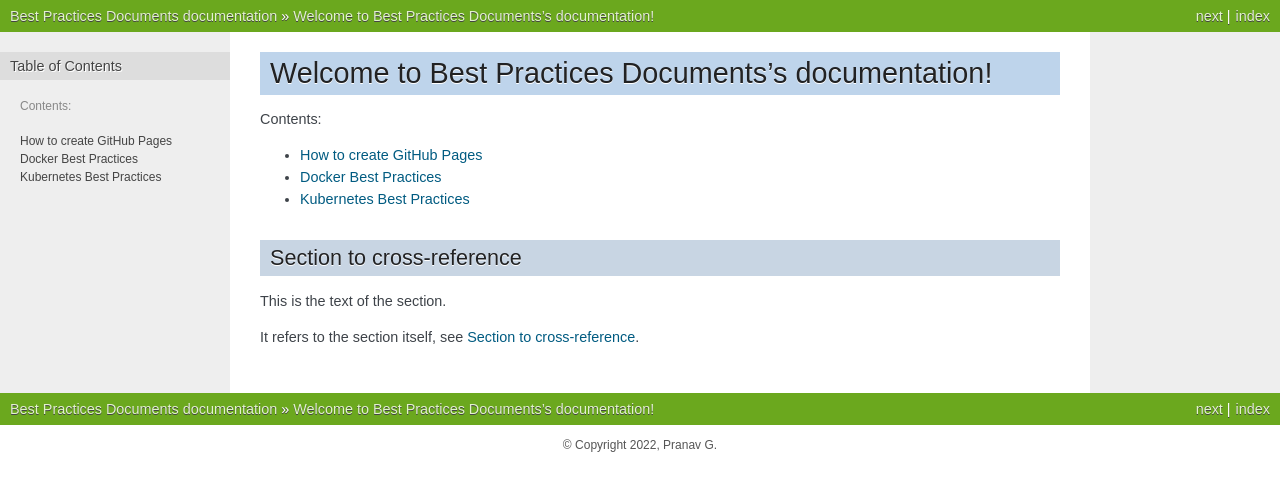
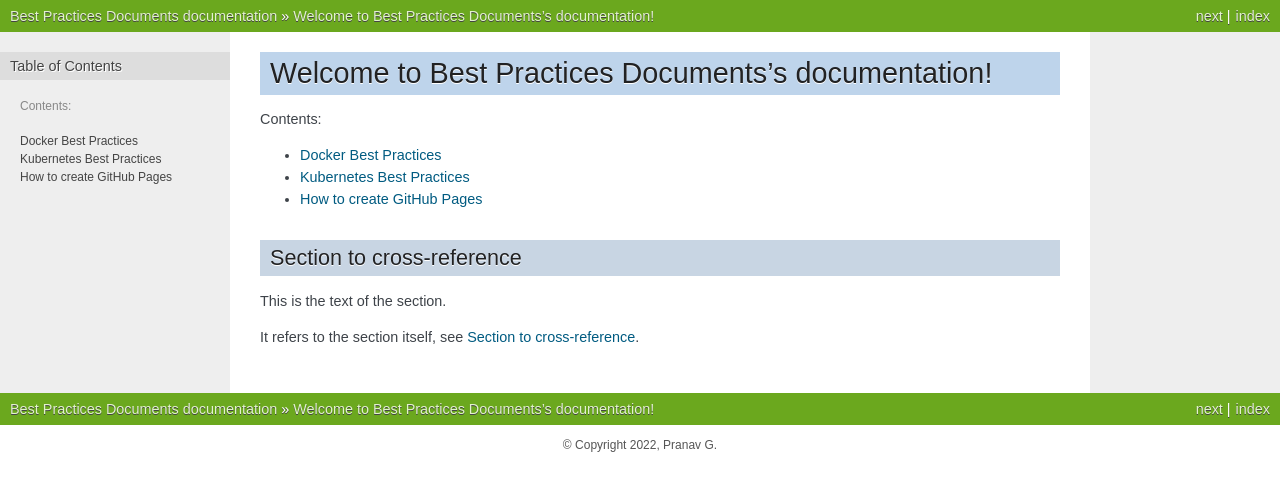
Before and after one commit to pranavgvrk/BestPractices, a Sphinx documentation site: the page built from source/index.rst, in a window 1280 px wide. Shown: the top 491 px of the page. Built offline with Sphinx 7.4.7, drawn with Linux system fonts in a browser that asks for light colours; some of the changed lines change nothing that is shown.

Commit message:
update structure

```diff
--- a/source/index.rst
+++ b/source/index.rst
@@ -9,10 +9,10 @@
 .. toctree::
    :maxdepth: 1
    :caption: Contents:
+   :glob:
 
-   GitHub_Pages
-   Docker_BestPractices
-   K8S_BestPractices
+   best_practice/*
+   how-to/*
 
 .. _Docker_BSP:
 
```
Also changed, not shown: source/best_practice/Docker_BestPractices.rst (renamed from source/Docker_BestPractices.rst), source/best_practice/K8S_BestPractices.rst (renamed from source/K8S_BestPractices.rst), source/how-to/GitHub_Pages.rst (renamed from source/GitHub_Pages.rst).
